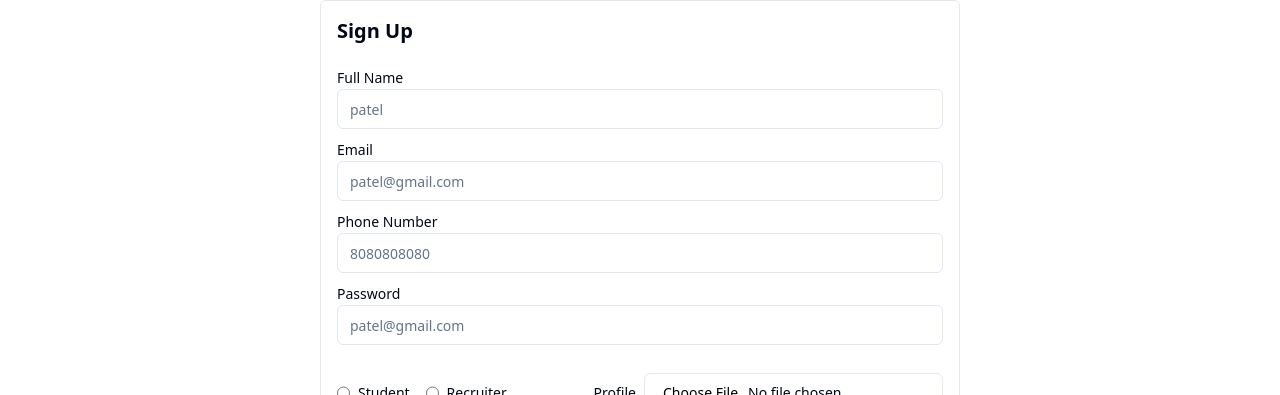
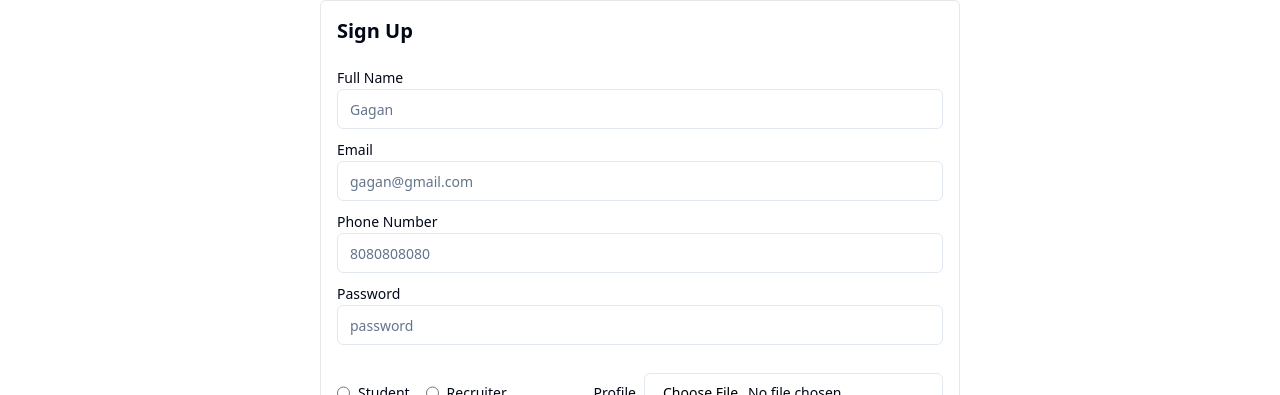
Before and after one commit to Itwgd98/Job-Portal, a React (Vite) app in the folder frontend/: page /signup in a window 1280 px wide. Shown: the part 104-499 px from the top of the page. Built offline with nearby package versions, Linux system fonts and the light colour scheme.

Commit message:
Update authentication components
Improved Login and Signup flows, updated UI, enhanced form validation, and fixed minor issues to ensure smoother user onboarding.

```diff
--- a/frontend/src/components/auth/Login.jsx
+++ b/frontend/src/components/auth/Login.jsx
@@ -77,7 +77,7 @@ const Login = () => {
                             value={input.password}
                             name="password"
                             onChange={changeEventHandler}
-                            placeholder="gagan@gmail.com"
+                            placeholder="password"
                         />
                     </div>
                     <div className='flex items-center justify-between'>
--- a/frontend/src/components/auth/Signup.jsx
+++ b/frontend/src/components/auth/Signup.jsx
@@ -80,7 +80,7 @@ const Signup = () => {
                             value={input.fullname}
                             name="fullname"
                             onChange={changeEventHandler}
-                            placeholder="patel"
+                            placeholder="Gagan"
                         />
                     </div>
                     <div className='my-2'>
@@ -90,7 +90,7 @@ const Signup = () => {
                             value={input.email}
                             name="email"
                             onChange={changeEventHandler}
-                            placeholder="patel@gmail.com"
+                            placeholder="gagan@gmail.com"
                         />
                     </div>
                     <div className='my-2'>
@@ -110,7 +110,7 @@ const Signup = () => {
                             value={input.password}
                             name="password"
                             onChange={changeEventHandler}
-                            placeholder="patel@gmail.com"
+                            placeholder="password"
                         />
                     </div>
                     <div className='flex items-center justify-between'>
```
Also changed, not shown: 1 other file (tests, documents, lock files or other folders).
